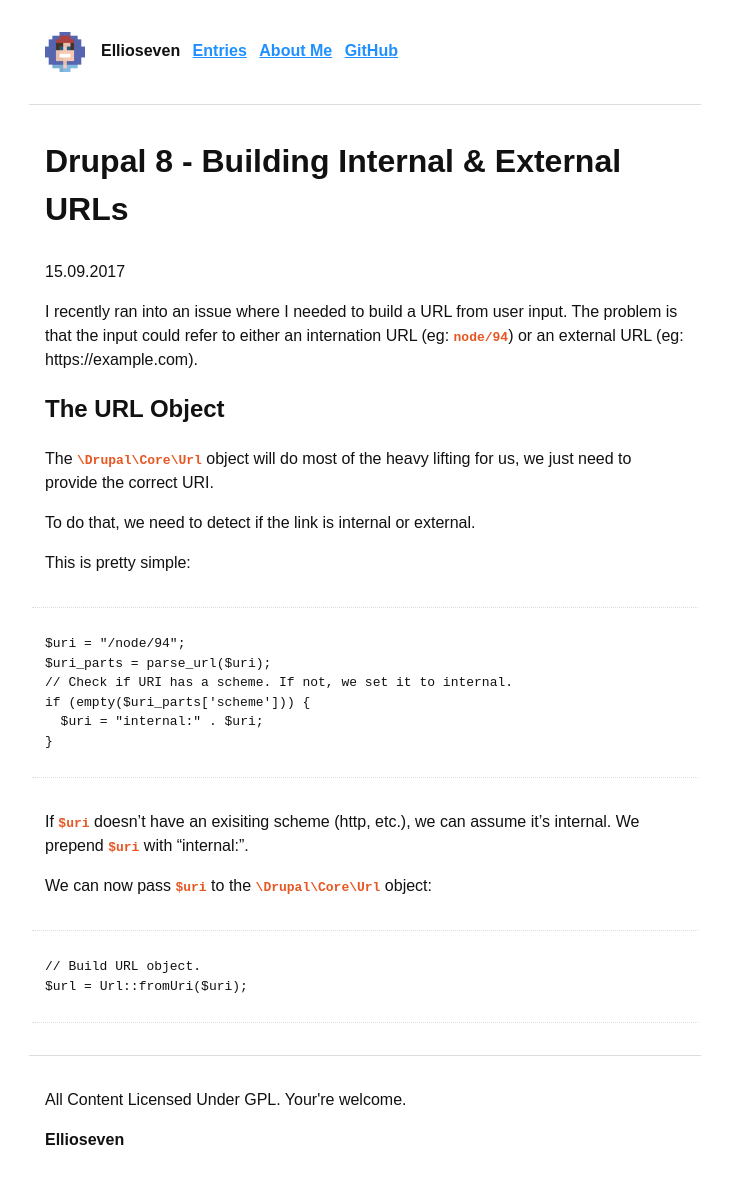
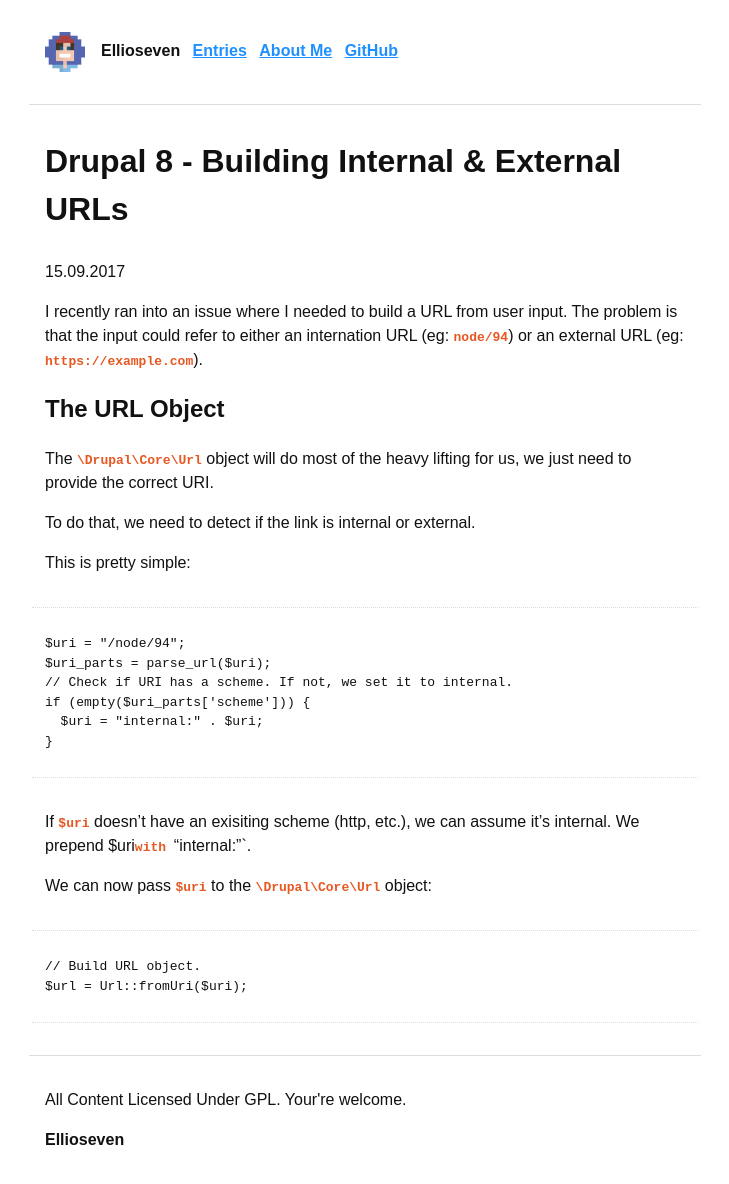
Before and after one commit to ellioseven/ellioseven.github.io, a Jekyll site: the page built from _posts/2017-09-15-drupal-8-building-internal-external-urls.markdown, in a window 1280 px wide. Shown: the whole page, without its empty margins (275-1004 px from the left). Built offline with Jekyll 4.4.1, drawn with Linux system fonts in a browser that asks for light colours.

Commit message:
Fix typo

```diff
--- a/_posts/2017-09-15-drupal-8-building-internal-external-urls.markdown
+++ b/_posts/2017-09-15-drupal-8-building-internal-external-urls.markdown
@@ -5,7 +5,7 @@ date: 2017-09-15
 ---
 I recently ran into an issue where I needed to build a URL from user input.
 The problem is that the input could refer to either an internation URL (eg:
-`node/94`) or an external URL (eg: https://example.com).
+`node/94`) or an external URL (eg: `https://example.com`).
 
 ## The URL Object
 
@@ -26,7 +26,7 @@ if (empty($uri_parts['scheme'])) {
 {% endhighlight %}
 
 If `$uri` doesn't have an exisiting scheme (http, etc.), we can assume it's
-internal. We prepend `$uri` with "internal:".
+internal. We prepend $uri`with `"internal:"`.
 
 We can now pass `$uri` to the `\Drupal\Core\Url` object:
 
```
